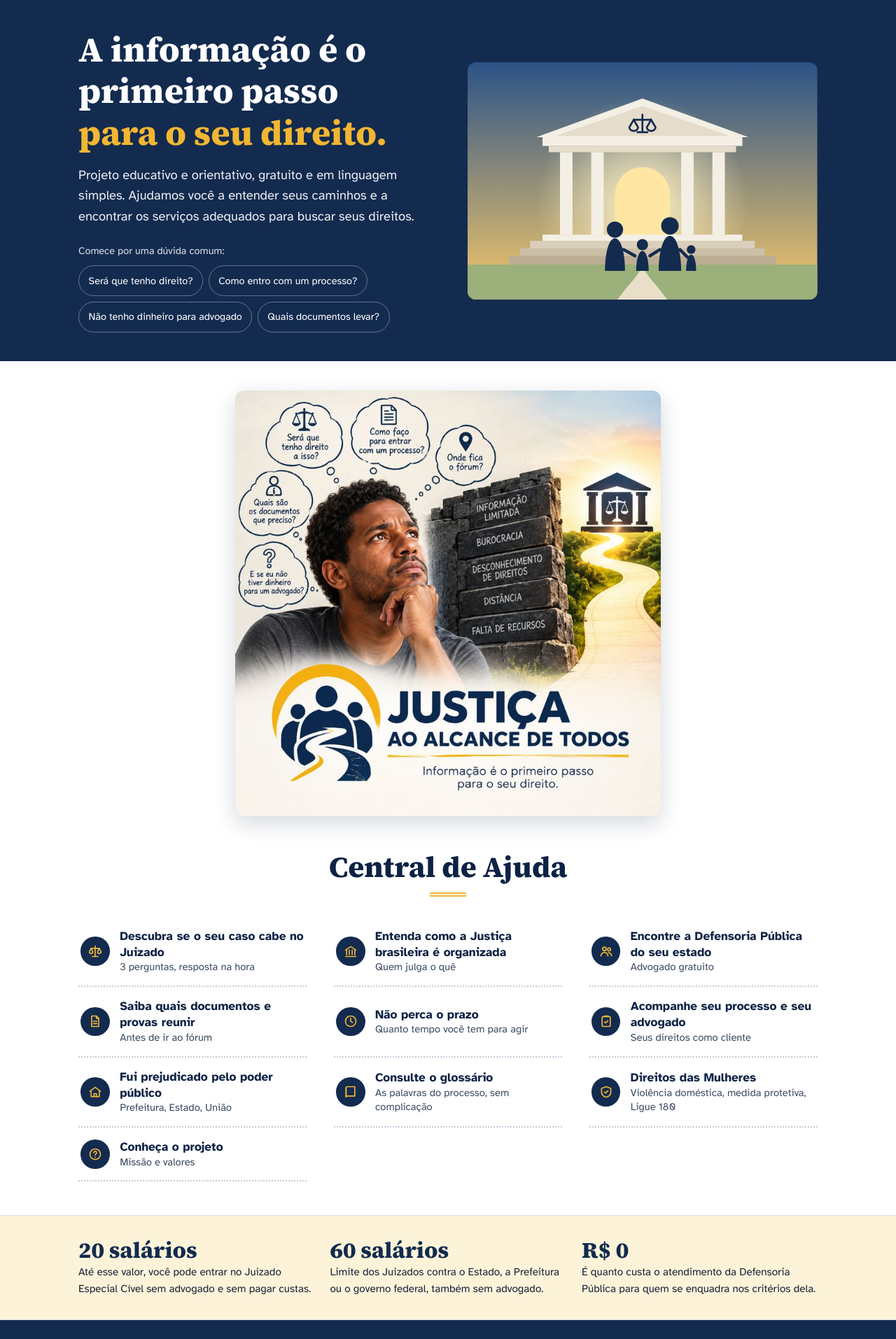
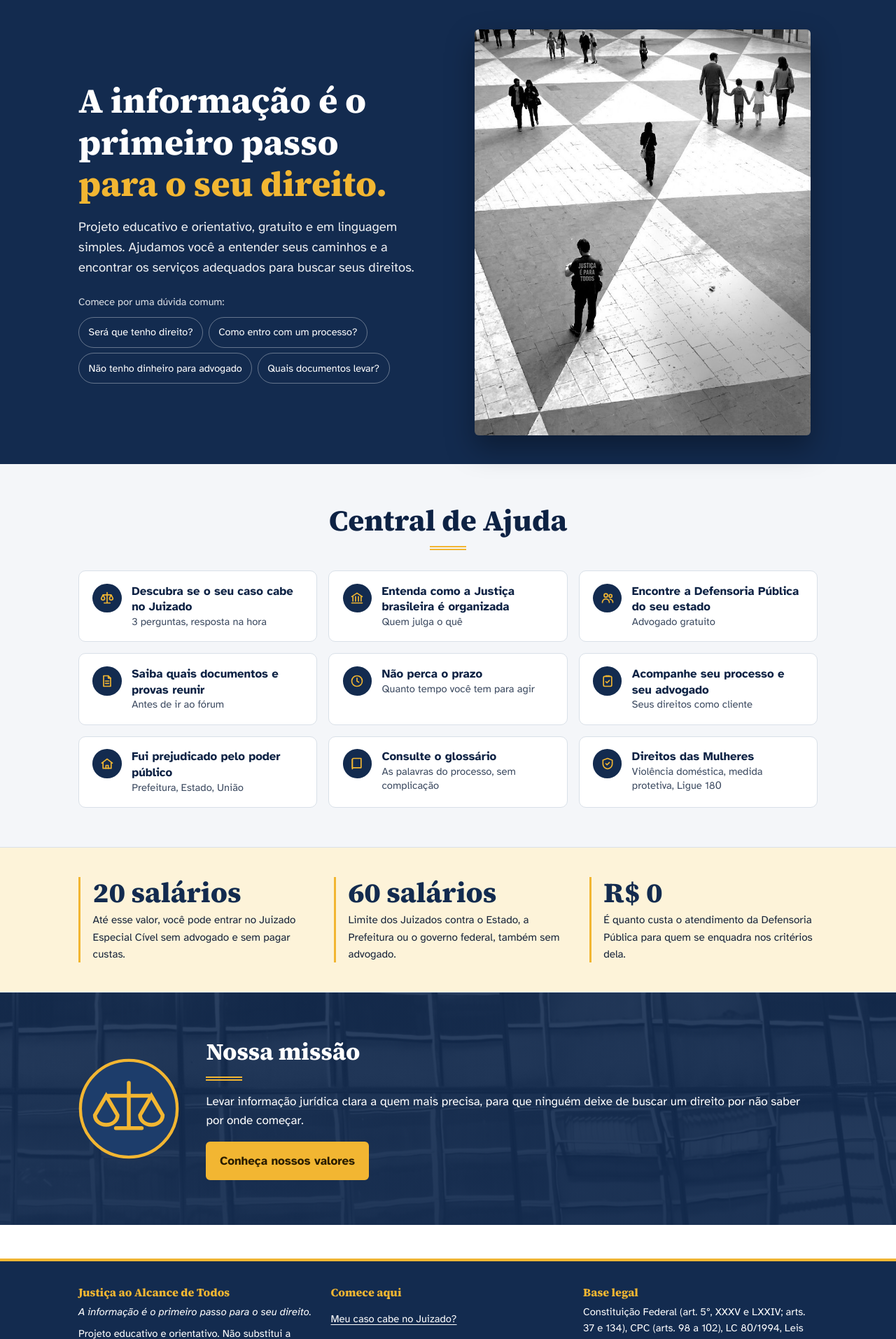
Before and after one commit to Felipe-Mecenas/projeto-justica, a Flask app: page / in a window 1280 px wide. Shown: the part 177-2090 px from the top of the page at 70% size. Run offline with Flask 3, Linux system fonts and the light colour scheme.

Commit message:
Visual mais profissional: foto na abertura, cartões e zero sem traço
- Abertura com a foto da praça (preto e branco), inteira e sem moldura
- Textura da fachada de vidro em "Nossa missão" e no topo das páginas internas
- Central de Ajuda em cartões; números em destaque com fio dourado
- Cartaz da campanha sai do início (continua em "Sobre nós")
- Zero normal no lugar do zero cortado da Atkinson Hyperlegible

Co-Authored-By: Claude Opus 5.5 <noreply@anthropic.com>

```diff
--- a/app/static/css/style.css
+++ b/app/static/css/style.css
@@ -9,6 +9,11 @@ img{max-width:100%;height:auto}
 .sr{position:absolute;width:1px;height:1px;padding:0;margin:-1px;overflow:hidden;clip:rect(0,0,0,0);white-space:nowrap;border:0}
 a,button,input,select,label,summary{touch-action:manipulation}
 
+/* A Atkinson Hyperlegible desenha o 0 cortado por um traço. Esta fonte (só o caractere "0",
+   tirado da Public Sans) entra antes dela e troca o zero por um zero normal no site inteiro. */
+@font-face{font-family:"Zero Normal";src:url(../fonts/zero.woff2) format("woff2");font-style:normal;font-weight:100 900;unicode-range:U+30;font-display:swap}
+@font-face{font-family:"Zero Normal";src:url(../fonts/zero-italic.woff2) format("woff2");font-style:italic;font-weight:400;unicode-range:U+30;font-display:swap}
+
 /* Layout: portal institucional — faixa azul-marinho com fio dourado, páginas separadas por abas, uma ideia por tela */
 :root{
   --navy:#132b4f; --navy-2:#1d3d6b; --navy-ink:#ffffff;
@@ -17,7 +22,7 @@ a,button,input,select,label,summary{touch-action:manipulation}
   --link:#1a4f8b;
   --ok:#1f6b45; --ok-bg:#e4f3ea; --warn:#8a4b00; --warn-bg:#fdf1de; --no:#9b2226; --no-bg:#fbe7e7;
   --f-display:"Source Serif 4",Georgia,"Times New Roman",serif;
-  --f-body:"Atkinson Hyperlegible",system-ui,-apple-system,"Segoe UI",Roboto,sans-serif;
+  --f-body:"Zero Normal","Atkinson Hyperlegible",system-ui,-apple-system,"Segoe UI",Roboto,sans-serif;
 }
 :root{color-scheme:light}
 
@@ -75,10 +80,12 @@ nav.main a:hover{background:rgba(255,255,255,.08)}
 
 /* páginas */
 [data-page]{padding-bottom:3rem}
-.pagehead{background:var(--bg-alt);border-bottom:1px solid var(--line);padding-block:2.2rem 1.8rem}
+/* cabeçalho das páginas internas: azul-marinho sobre a textura da fachada de vidro */
+.pagehead{--focus:var(--gold);color:var(--navy-ink);background:linear-gradient(100deg,rgba(19,43,79,.97) 35%,rgba(19,43,79,.86)),url(../img/fachada.jpg) center/cover var(--navy);padding-block:2.6rem 2.2rem}
 .pagehead .wrap{display:grid;gap:.7rem}
-.pagehead h1{font-size:clamp(1.8rem,5vw,2.5rem);color:var(--ink)}
-.pagehead p{color:var(--muted);max-width:44rem;font-size:1.1rem}
+.pagehead h1{font-size:clamp(1.8rem,5vw,2.6rem);color:var(--navy-ink)}
+.pagehead p{color:rgba(255,255,255,.86);max-width:44rem;font-size:1.1rem}
+.pagehead .crumb{color:rgba(255,255,255,.75)}
 .crumb{font-size:.85rem;color:var(--muted)}
 .crumb a{color:inherit}
 .body{padding-top:2rem;display:grid;gap:1.6rem}
@@ -94,30 +101,29 @@ nav.main a:hover{background:rgba(255,255,255,.08)}
 .chip{display:inline-flex;align-items:center;min-height:44px;font:inherit;font-size:.9rem;border:1px solid rgba(255,255,255,.35);background:transparent;color:var(--navy-ink);padding:.5rem .85rem;border-radius:999px;cursor:pointer;text-decoration:none}
 .chip:hover{background:rgba(255,255,255,.1)}
 .hero figure{margin:0;min-width:0}
-.hero figure svg{width:100%;height:auto;display:block;border-radius:12px}
-.hero figcaption{font-size:.8rem;opacity:.7;margin-top:.4rem}
-@media (max-width:760px){.hero .wrap{grid-template-columns:1fr}}
+/* foto inteira, sem cortes: a família no alto e o homem da camiseta aparecem por completo */
+.hero-photo img{display:block;width:100%;max-width:30rem;margin-inline:auto;border-radius:6px;box-shadow:0 18px 40px rgba(0,0,0,.35)}
+/* no celular, quadrado ancorado no topo: só sai um pedaço do piso lá embaixo */
+@media (max-width:760px){.hero .wrap{grid-template-columns:1fr}.hero-photo img{max-width:none;aspect-ratio:1;object-fit:cover;object-position:50% 0}}
 
-.poster{background:#fff;padding-block:2.6rem 0}
-.poster .wrap{display:grid;justify-items:center;gap:.8rem}
-.poster img{width:100%;max-width:38rem;border-radius:12px;box-shadow:0 10px 30px rgba(13,34,68,.18)}
-.central{padding-block:3rem;background:#ffffff}
+.central{padding-block:3.5rem;background:var(--bg-alt)}
 .central .wrap{display:grid;gap:1.8rem}
 .central h2,.band h2,.secth{font-size:clamp(1.6rem,4vw,2.1rem);color:var(--navy)}
 .central h2{font-size:clamp(2rem,5vw,2.6rem);font-weight:800;color:#0d2244}
-.acts{display:grid;grid-template-columns:repeat(auto-fit,minmax(17rem,1fr));column-gap:2.4rem}
-.act{display:flex;gap:.9rem;align-items:center;padding:1rem .2rem;border-bottom:2px dotted #c3ccd8;text-decoration:none;color:#0d2244;font-weight:700;font-size:1.08rem;line-height:1.35}
-.act:hover span.t{text-decoration:underline}
+.acts{display:grid;grid-template-columns:repeat(auto-fill,minmax(min(100%,19rem),1fr));gap:1rem}
+.act{display:flex;gap:.9rem;align-items:flex-start;padding:1.1rem 1.2rem;background:var(--bg);border:1px solid var(--line);border-radius:10px;text-decoration:none;color:#0d2244;font-weight:700;font-size:1.05rem;line-height:1.35;transition:border-color .15s,box-shadow .15s,transform .15s}
+.act:hover{border-color:var(--navy);box-shadow:0 10px 24px rgba(13,34,68,.12);transform:translateY(-2px)}
 .dot{width:2.6rem;height:2.6rem;border-radius:50%;background:var(--navy);color:var(--gold);display:grid;place-items:center;flex:none}
 .act small{display:block;font-weight:400;color:#3c4a60;font-size:.92rem}
 
 .facts{background:var(--gold-soft);border-block:1px solid var(--line)}
-.facts .wrap{display:grid;grid-template-columns:repeat(auto-fit,minmax(14rem,1fr));gap:1.4rem;padding-block:2rem}
-.fact b{display:block;font-family:var(--f-display);font-size:2rem;color:var(--navy);font-variant-numeric:tabular-nums;line-height:1.1}
+.facts .wrap{display:grid;grid-template-columns:repeat(auto-fit,minmax(14rem,1fr));gap:1.6rem 2.4rem;padding-block:2.6rem}
+.fact{border-left:3px solid var(--gold);padding-left:1.1rem;display:grid;gap:.35rem}
+.fact b{display:block;font-family:var(--f-display);font-size:clamp(2rem,4vw,2.5rem);font-weight:800;color:var(--navy);font-variant-numeric:tabular-nums;line-height:1.1}
 .fact p{font-size:.95rem}
 
-.band{background:var(--navy);color:var(--navy-ink)}
-.band .wrap{display:grid;grid-template-columns:auto 1fr;gap:2.4rem;align-items:start;padding-block:3rem}
+.band{color:var(--navy-ink);background:linear-gradient(rgba(19,43,79,.9),rgba(19,43,79,.94)),url(../img/fachada.jpg) center/cover var(--navy)}
+.band .wrap{display:grid;grid-template-columns:auto 1fr;gap:2.4rem;align-items:center;padding-block:4rem}
 .band h2{color:var(--navy-ink)}
 .band .logo{width:9rem;height:9rem}
 .vals{list-style:none;margin:0;padding:0;display:grid;gap:.8rem}
@@ -219,9 +225,10 @@ footer li a{display:inline-flex;align-items:center;min-height:44px}
 .sos b{display:block;font-family:var(--f-display);font-size:2.2rem;line-height:1;color:#9b2226}
 /* Impressão: imprime só a página aberta, sem menus */
 @media print{
-  .strip,header.site,nav.main,footer,.search,.skip,.poster,.chips,#copyBtn{display:none!important}
+  .strip,header.site,nav.main,footer,.search,.skip,.hero-photo,.chips,#copyBtn{display:none!important}
   body{font-size:12pt;color:#000;background:#fff}
-  .hero,.band{background:#fff!important;color:#000!important}
+  .hero,.band,.pagehead{background:#fff!important;color:#000!important}
+  .pagehead h1,.pagehead p,.pagehead .crumb{color:#000!important}
   details{border:0;padding:0}
   details>*{display:block!important}
   a{color:#000;text-decoration:none}
--- a/app/templates/index.html
+++ b/app/templates/index.html
@@ -93,46 +93,9 @@
           </div>
         </div>
       </div>
-      <figure>
-        <svg viewBox="0 0 560 380" role="img" aria-label="Ilustração de uma família de mãos dadas subindo os degraus de um fórum">
-          <defs>
-            <linearGradient id="sky" x1="0" y1="0" x2="0" y2="1"><stop offset="0" stop-color="#2b5287"/><stop offset="1" stop-color="#f6c96a"/></linearGradient>
-            <radialGradient id="glow" cx=".5" cy=".55" r=".5"><stop offset="0" stop-color="#fff3c9"/><stop offset="1" stop-color="#fff3c9" stop-opacity="0"/></radialGradient>
-          </defs>
-          <rect width="560" height="380" fill="url(#sky)"/>
-          <circle cx="280" cy="210" r="170" fill="url(#glow)"/>
-          <!-- fórum -->
-          <g fill="#f4efe4">
-            <polygon points="110,120 280,58 450,120"/>
-            <rect x="120" y="120" width="320" height="14"/>
-            <rect x="130" y="134" width="300" height="10" fill="#e5dccb"/>
-            <rect x="148" y="144" width="20" height="132"/><rect x="198" y="144" width="20" height="132"/>
-            <rect x="342" y="144" width="20" height="132"/><rect x="392" y="144" width="20" height="132"/>
-            <rect x="120" y="276" width="320" height="10"/>
-          </g>
-          <polygon points="140,118 280,70 420,118" fill="#e5dccb"/>
-          <g transform="translate(280 100)" stroke="#132b4f" stroke-width="3" fill="none" stroke-linecap="round"><path d="M0-16v28M-14-8h28M-14-8l-7 12a7 6 0 0 0 14 0zM14-8l-7 12a7 6 0 0 0 14 0zM-8 12h16"/></g>
-          <rect x="236" y="168" width="88" height="108" rx="44" ry="44" fill="#ffe7a3"/>
-          <rect x="236" y="212" width="88" height="64" fill="#ffe7a3"/>
-          <g fill="#d9cfbb"><rect x="100" y="286" width="360" height="12"/><rect x="84" y="298" width="392" height="12" fill="#cbbfa8"/><rect x="66" y="310" width="428" height="14" fill="#bcae95"/></g>
-          <rect y="324" width="560" height="56" fill="#9bb07a"/>
-          <path d="M240 380 C 262 350, 276 340, 280 324 L 280 324 C 284 340, 298 350, 320 380Z" fill="#e9dfc8"/>
-          <!-- família (de costas, olhando o fórum) -->
-          <g fill="#132b4f">
-            <circle cx="236" cy="268" r="13"/><path d="M220 334c0-28 6-52 16-52s16 24 16 52z"/>
-            <circle cx="324" cy="262" r="14"/><path d="M306 334c0-30 7-56 18-56s18 26 18 56z"/>
-            <circle cx="280" cy="292" r="9"/><path d="M270 334c0-18 4-32 10-32s10 14 10 32z"/>
-            <circle cx="358" cy="300" r="7"/><path d="M350 334c0-14 3-26 8-26s8 12 8 26z"/>
-          </g>
-          <g stroke="#132b4f" stroke-width="5" stroke-linecap="round"><path d="M250 300 268 310M292 310 308 300M340 300 352 312"/></g>
-        </svg>
+      <figure class="hero-photo">
+        <img src="{{ url_for('static', filename='img/praca.jpg') }}" width="844" height="1020" fetchpriority="high" decoding="async" alt="Praça vista do alto, em preto e branco: pessoas e uma família de mãos dadas atravessam o piso geométrico; em primeiro plano, um homem veste uma camiseta com a frase Justiça é para todos.">
       </figure>
-    </div>
-  </section>
-
-  <section class="poster" aria-label="Campanha">
-    <div class="wrap">
-      <img src="{{ url_for('static', filename='img/campanha.jpg') }}" width="800" height="800" loading="lazy" decoding="async" alt="Campanha Justiça ao Alcance de Todos: um homem pensativo com dúvidas sobre seus direitos, diante de um muro de barreiras (informação limitada, burocracia, desconhecimento de direitos, distância, falta de recursos) e um caminho iluminado até o tribunal.">
     </div>
   </section>
 
@@ -149,7 +112,6 @@
         <a class="act" href="#passos-estado"><span class="dot"><svg class="icon"><use href="#i-house"/></svg></span><span class="t">Fui prejudicado pelo poder público<small>Prefeitura, Estado, União</small></span></a>
         <a class="act" href="#glossario"><span class="dot"><svg class="icon"><use href="#i-book"/></svg></span><span class="t">Consulte o glossário<small>As palavras do processo, sem complicação</small></span></a>
         <a class="act" href="#mulheres"><span class="dot"><svg class="icon"><use href="#i-shield"/></svg></span><span class="t">Direitos das Mulheres<small>Violência doméstica, medida protetiva, Ligue 180</small></span></a>
-        <a class="act" href="#sobre"><span class="dot"><svg class="icon"><use href="#i-q"/></svg></span><span class="t">Conheça o projeto<small>Missão e valores</small></span></a>
       </div>
     </div>
   </section>
```
Also changed, not shown: app/static/fonts/zero-italic.woff2 (added), app/static/fonts/zero.woff2 (added), app/static/img/fachada.jpg (added), app/static/img/praca.jpg (added).
